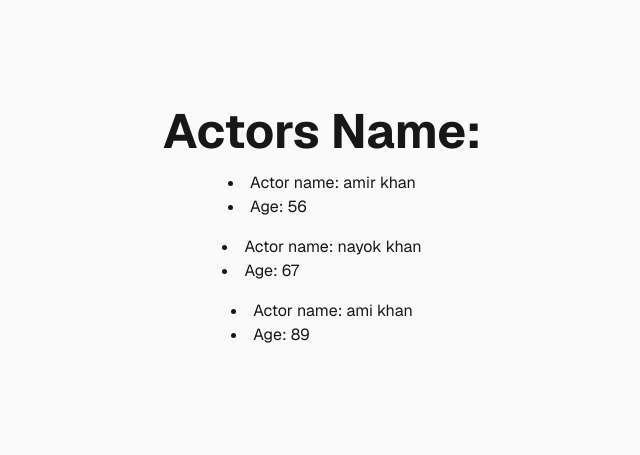
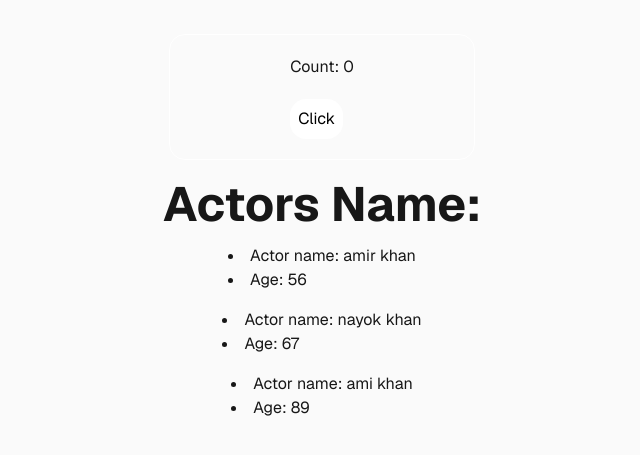
Before and after one commit to AhmadZaid20187/practice, a Next.js app: page / in a window 1280 px wide. Shown: the part 173-628 px from the top of the page, without its empty margins (318-958 px from the left). Built offline with nearby package versions, Linux system fonts and the light colour scheme.

Commit message:
start using useState

```diff
--- /dev/null
+++ b/src/app/components/Count.jsx
@@ -0,0 +1,22 @@
+"use client"
+
+import React, { useState } from 'react';
+
+const Count = () => {
+
+    const [count, setCount] = useState(0)
+
+    const handleCount = () => {
+        const newCount = count + 1
+        setCount(newCount);
+    }
+
+    return (
+        <div className='p-5 px-30 rounded-2xl mb-5 border border-white'>
+            <h3>Count: {count}</h3>
+            <button className='bg-white text-black p-2 rounded-2xl mt-5 transition-transform duration-150 active:scale-90' onClick={handleCount}>Click</button>
+        </div>
+    );
+};
+
+export default Count;
--- a/src/app/page.js
+++ b/src/app/page.js
@@ -1,6 +1,7 @@
 import Image from "next/image";
 import Todo from "./components/Todo";
 import Actor from "./components/Actor.jsx";
+import Count from "./components/Count";
 
 export default function Home() {
 
@@ -30,6 +31,9 @@ export default function Home() {
   return (
     <div className="flex flex-col flex-1 items-center justify-center bg-zinc-50 font-sans dark:bg-black">
 
+      <Count></Count>
+
+
       <h2 className="text-5xl font-bold">Actors Name:</h2>
       {
         actors.map(actor => <Actor key={actor.id} actor={actor} ></Actor>)
```
